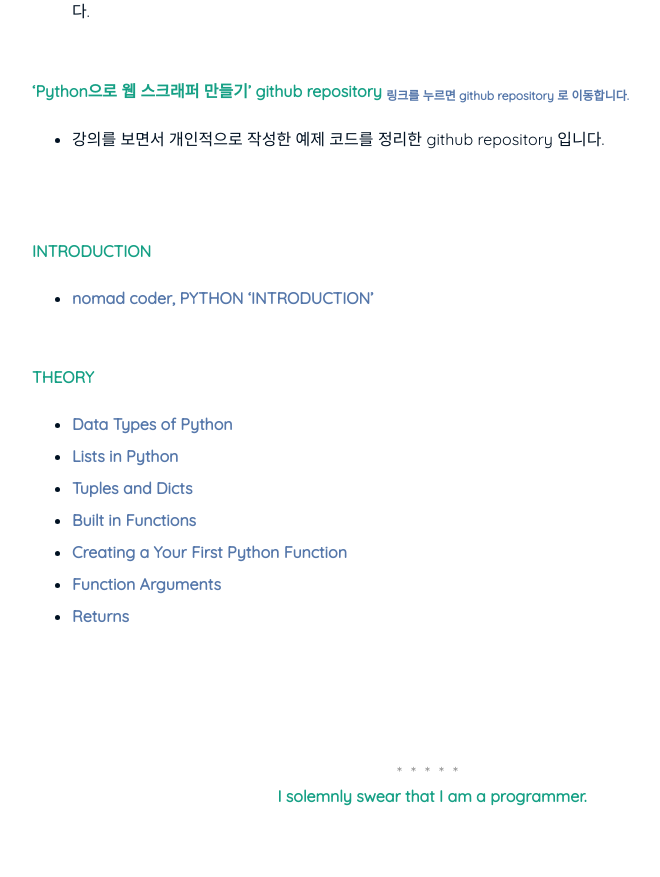
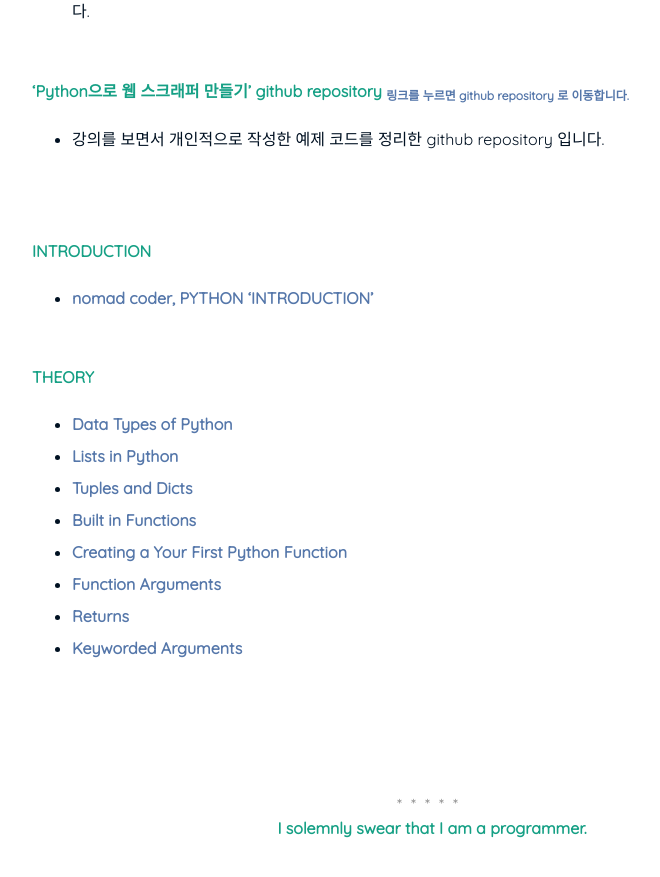
Before and after one commit to nimkoes/portfolio, a Jekyll site: the page built from _posts/2021-05-31-Python-Language-Study.md, in a window 1280 px wide and 900 px high, scrolled down 1455 px. Shown: the top 877 px of the window, without its empty margins (208-868 px from the left). Built offline with Jekyll 4.4.1, drawn with Linux system fonts in a browser that asks for light colours.

Commit message:
mod post, theory 1.7 keyworded arguments

```diff
--- a/_posts/2021-05-31-Python-Language-Study.md
+++ b/_posts/2021-05-31-Python-Language-Study.md
@@ -55,6 +55,7 @@ author: "nimkoes"
 - [Creating a Your First Python Function][link_blog_006]
 - [Function Arguments][link_blog_007]
 - [Returns][link_blog_008]
+- [Keyworded Arguments][link_blog_009]
 
 
 
```
Also changed, not shown: other parts of _posts/2021-05-31-Python-Language-Study.md (+1 -0 lines).
